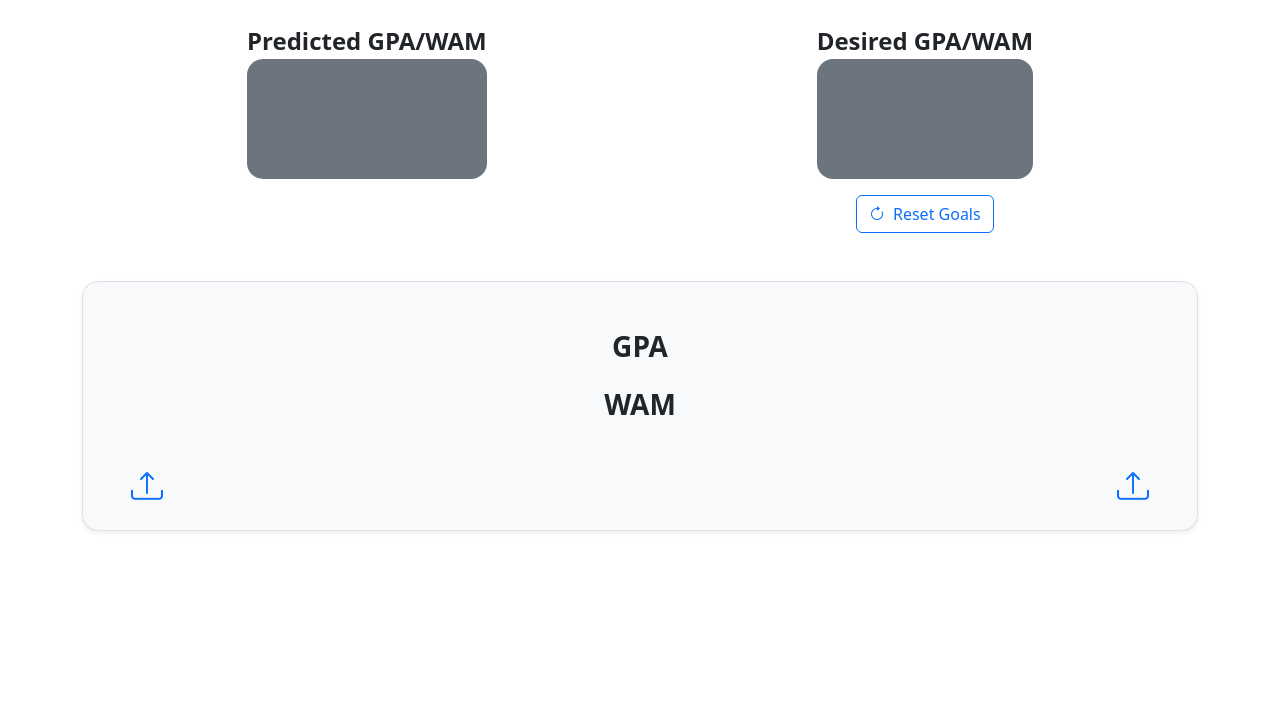
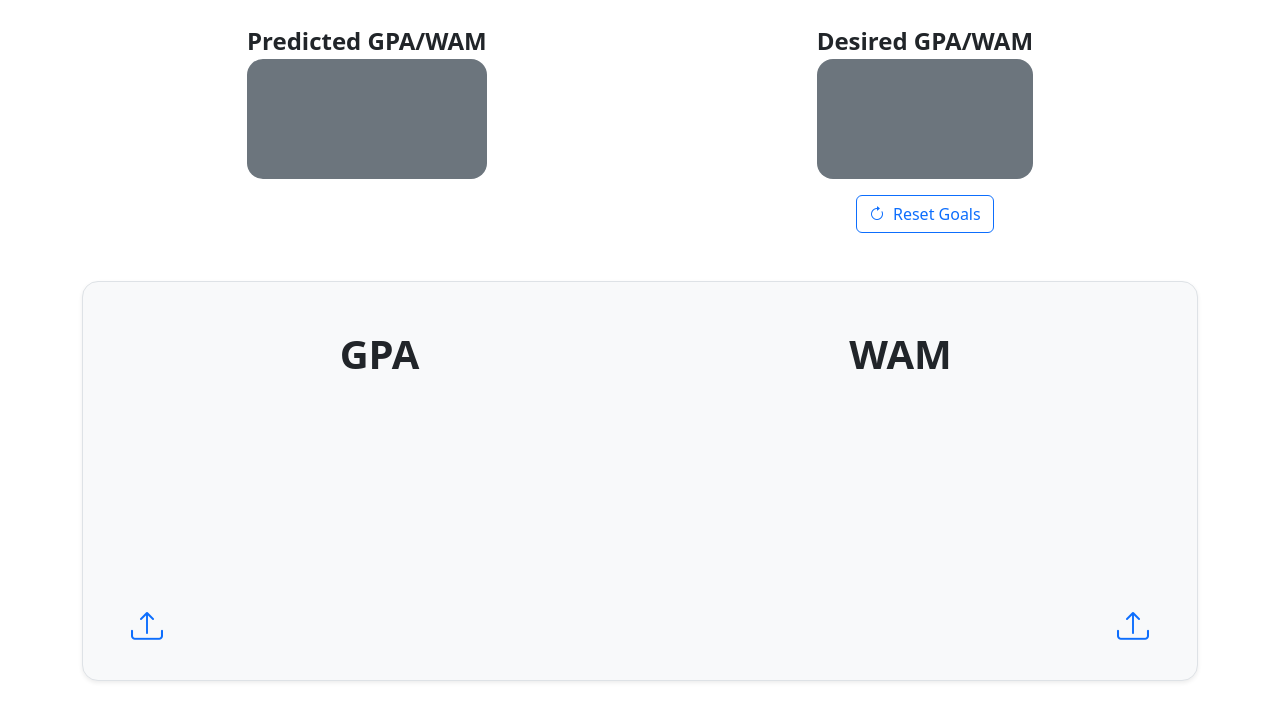
Before and after one commit to VSTERNENLICHT/CITS3403-Group-Project, a plain HTML site: page results-index4.html in a window 1280 px wide. Shown: the part 224-944 px from the top of the page. Before the commit the page ends 803 px from the top, so only its background shows below. Drawn offline with nearby package versions, Linux system fonts and the light colour scheme.

Commit message:
Update results-index4.html

```diff
--- a/results-index4.html
+++ b/results-index4.html
@@ -51,16 +51,23 @@
     </div>
 
     <!-- GPA/WAM Rectangle Section -->
-    <section class="bg-light border rounded-4 p-5 shadow-sm text-center" style="min-height: 250px; position: relative;">
-      <div class="mb-4">
-        <h5 class="fw-bold fs-3">GPA</h5>
-      </div>
-      <div class="mb-4">
-        <h5 class="fw-bold fs-3">WAM</h5>
+    <section class="bg-light border rounded-4 p-5 shadow-sm text-center" style="min-height: 400px; position: relative;">
+      <!-- Using Bootstrap's row and columns to place GPA and WAM side by side -->
+      <div class="row h-100">
+        <div class="col-md-6 d-flex flex-column justify-content-center">
+          <h5 class="fw-bold fs-1 mb-4">GPA</h5>
+          <!-- Empty container for GPA value -->
+          <div id="gpa-value" class="fs-2 fw-bold"></div>
+        </div>
+        <div class="col-md-6 d-flex flex-column justify-content-center">
+          <h5 class="fw-bold fs-1 mb-4">WAM</h5>
+          <!-- Empty container for WAM value -->
+          <div id="wam-value" class="fs-2 fw-bold"></div>
+        </div>
       </div>
 
       <!-- Upload icons at bottom corners -->
-      <div class="d-flex justify-content-between w-100 px-5 mt-5" style="position: absolute; bottom: 20px; left: 0;">
+      <div class="d-flex justify-content-between w-100 px-5" style="position: absolute; bottom: 30px; left: 0;">
         <a href="/upload" class="text-decoration-none text-primary fs-2">
           <i class="bi bi-upload"></i>
         </a>
```
